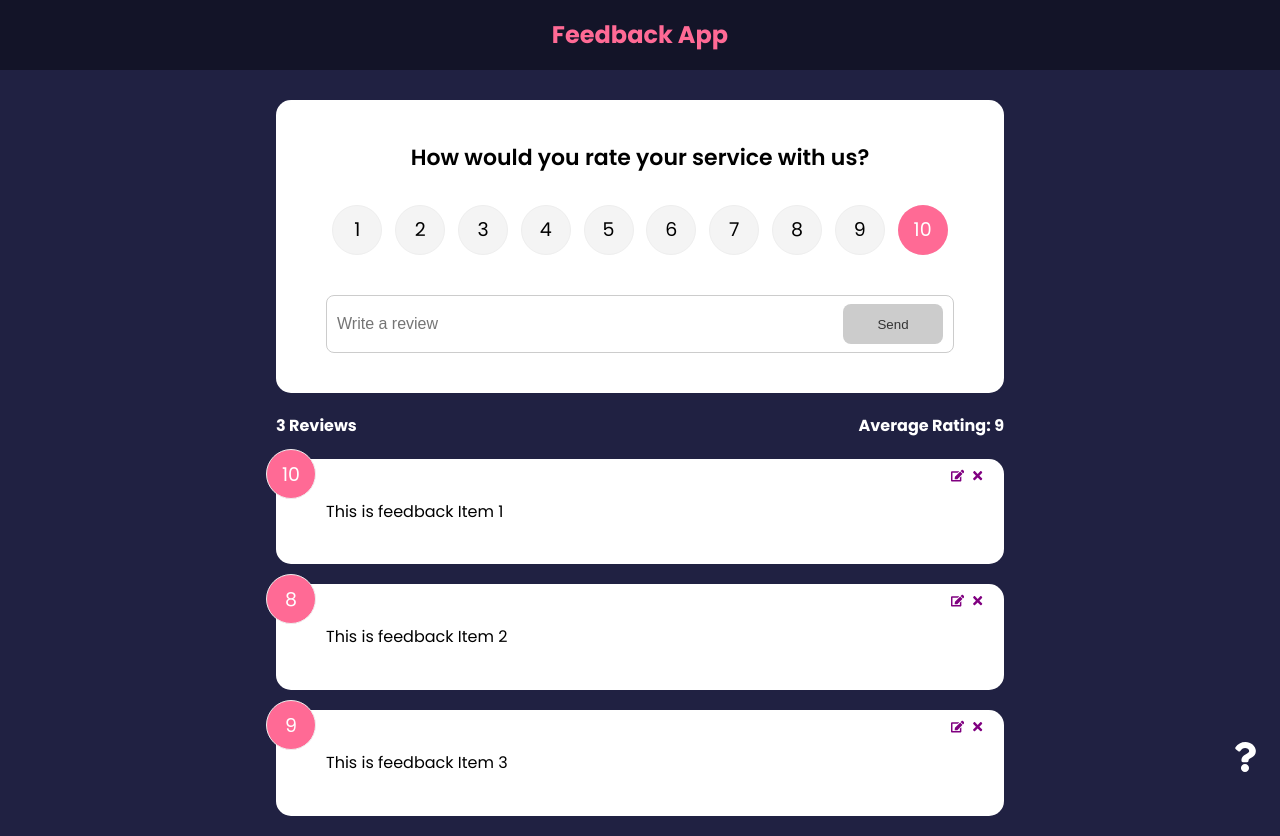
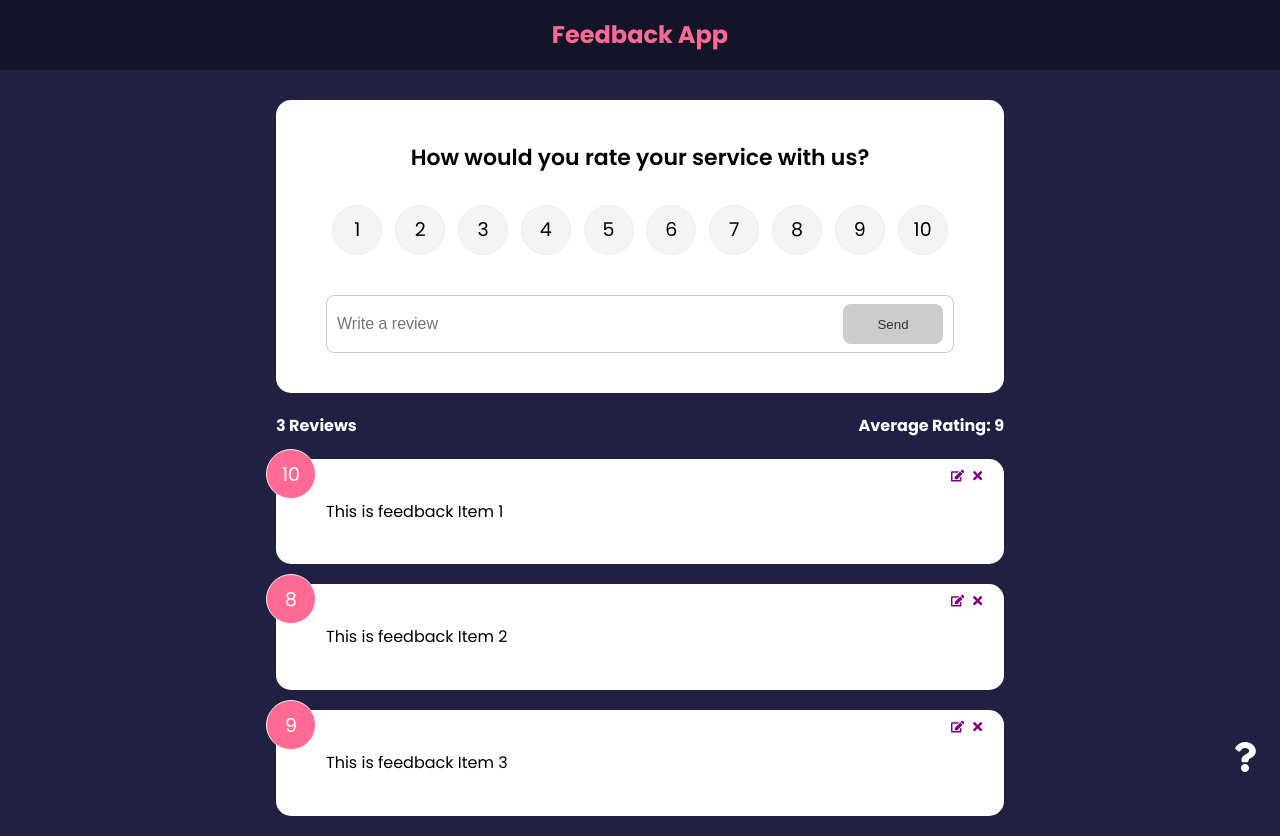
Before and after one commit to arpanp11/feedback-react-app, a React (Create React App) app: page / in a window 1280 px wide. Built offline with nearby package versions, Linux system fonts and the light colour scheme.

Commit message:
added useeffect

```diff
--- a/src/components/FeedbackForm.jsx
+++ b/src/components/FeedbackForm.jsx
@@ -1,5 +1,4 @@
-import { useState } from 'react';
-import { useContext } from 'react';
+import { useState, useContext, useEffect } from 'react';
 
 import Card from './shared/Card';
 import Button from './shared/Button';
@@ -12,7 +11,15 @@
   const [btnDisabled, setBtnDisabled] = useState(true);
   const [message, setMessage] = useState('');
 
-  const { addFeedback } = useContext(FeedbackContext);
+  const { addFeedback, feedbackEdit } = useContext(FeedbackContext);
+
+  useEffect(() => {
+    if (feedbackEdit.edit === true) {
+      setBtnDisabled(false);
+      setText(feedbackEdit.item.text);
+      setRating(feedbackEdit.item.rating);
+    }
+  }, [feedbackEdit]);
 
   const textChangeHandler = (e) => {
     if (text === '') {
--- a/src/components/RatingSelect.jsx
+++ b/src/components/RatingSelect.jsx
@@ -1,7 +1,15 @@
-import { useState } from 'react';
+import { useState, useContext, useEffect } from 'react';
+
+import FeedbackContext from '../context/FeedbackContext';
 
 function RatingSelect({ select }) {
   const [selected, setSelected] = useState(10);
+
+  const { feedbackEdit } = useContext(FeedbackContext);
+
+  useEffect(() => {
+    setSelected(feedbackEdit.item.rating);
+  }, [feedbackEdit]);
 
   const changeHandler = (e) => {
     setSelected(+e.currentTarget.value);
--- a/src/context/FeedbackContext.js
+++ b/src/context/FeedbackContext.js
@@ -56,6 +56,7 @@
         deleteFeedback,
         addFeedback,
         editFeedback,
+        feedbackEdit,
       }}
     >
       {children}
```
